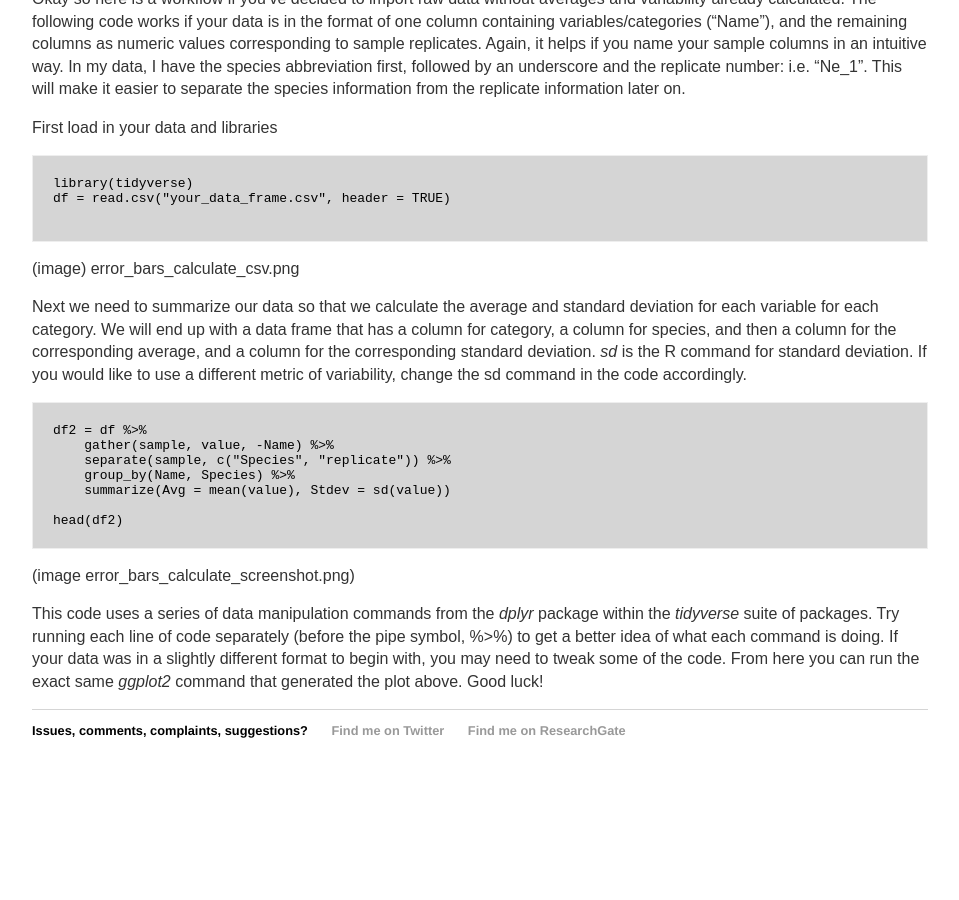
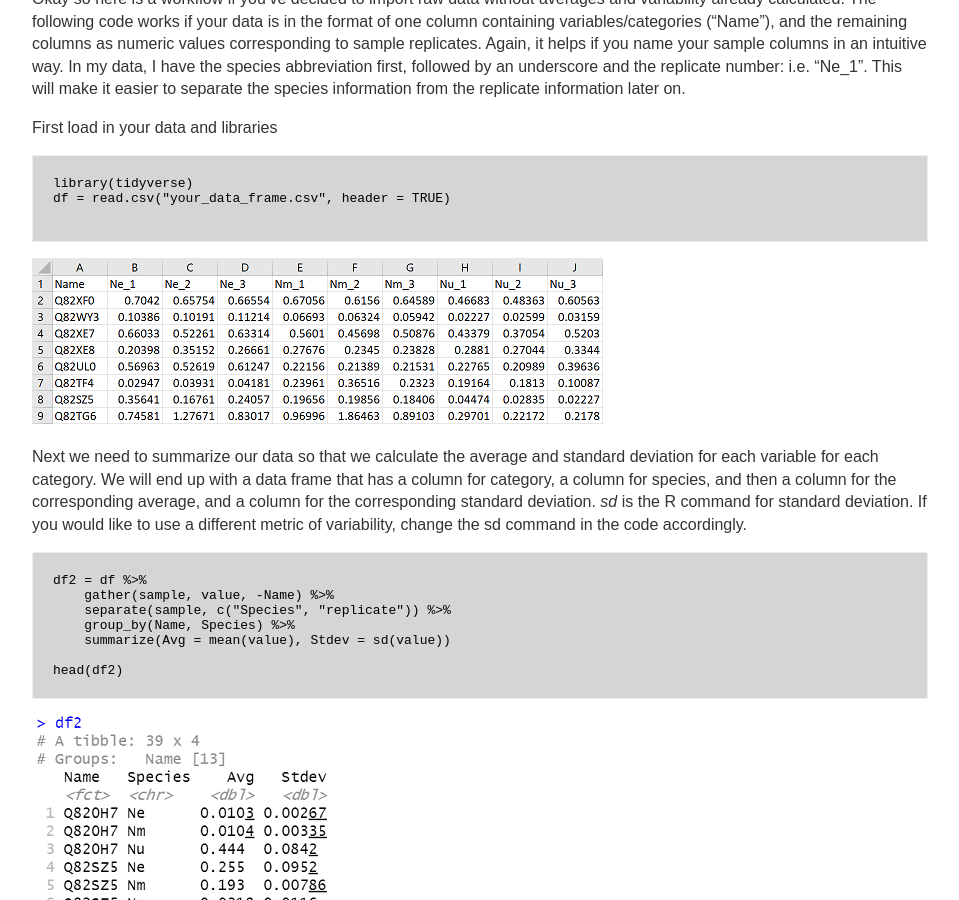
Before and after one commit to jkzorz/jkzorz.github.io, a Jekyll site: the page built from _posts/2020-05-17-Error-bars.md, in a window 1280 px wide and 900 px high, scrolled down 4067 px. Shown: the whole window, without its empty margins (160-1119 px from the left). Built offline with Jekyll 4.4.1, drawn with Linux system fonts in a browser that asks for light colours; before the commit the page ends 4865 px from its top, so only the background shows below that.

Commit message:
Update 2020-05-17-Error-bars.md

````diff
--- a/_posts/2020-05-17-Error-bars.md
+++ b/_posts/2020-05-17-Error-bars.md
@@ -125,7 +125,7 @@ df = read.csv("your_data_frame.csv", header = TRUE)
 
 ```
 
-(image) error_bars_calculate_csv.png
+![useful image]({{ site.url }}/assets/error_bars_calculate_csv.png)
 
 Next we need to summarize our data so that we calculate the average and standard deviation for each variable for each category. We will end up with a data frame that has a column for category, a column for species, and then a column for the corresponding average, and a column for the corresponding standard deviation. *sd* is the R command for standard deviation. If you would like to use a different metric of variability, change the sd command in the code accordingly.
 
@@ -139,6 +139,6 @@ df2 = df %>%
 head(df2)
 ```
 
-(image error_bars_calculate_screenshot.png)
+![useful image]({{ site.url }}/assets/error_bars_calculate_screenshot.png)
 
 This code uses a series of data manipulation commands from the *dplyr* package within the *tidyverse* suite of packages. Try running each line of code separately (before the pipe symbol, %>%) to get a better idea of what each command is doing. If your data was in a slightly different format to begin with, you may need to tweak some of the code. From here you can run the exact same *ggplot2* command that generated the plot above. Good luck!
````
